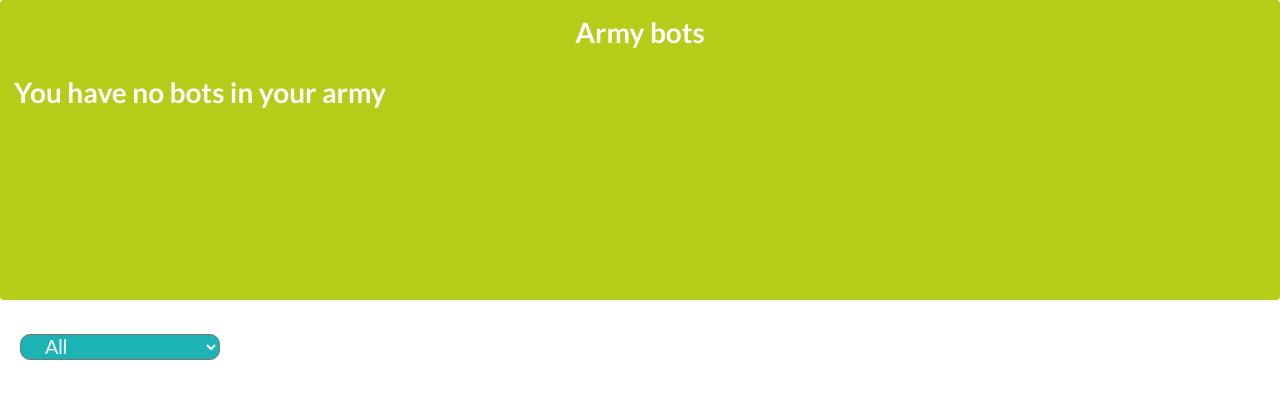
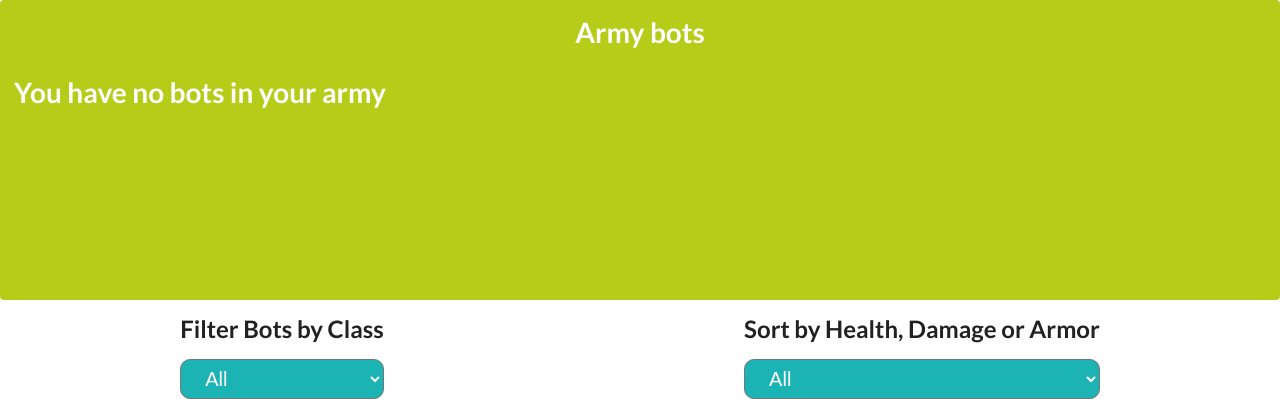
Before and after one commit to Donvine254/Intergalactic-bot-battr, a React app: page / in a window 1280 px wide. Shown: the top 411 px of the page. Built offline with nearby package versions, Linux system fonts and the light colour scheme; some packages are replaced by stand-ins of ours; data requests are answered from the project's data file.

Commit message:
updated sorting by health, damage and armor

```diff
--- a/src/components/Botspage.js
+++ b/src/components/Botspage.js
@@ -15,6 +15,7 @@ const BotsPage = () => {
   const [swarm, setSwarm] = useState([]);
   const [displayedBots, setDisplayedBots] = useState([]);
   const [selectedCategory, setSelectedCategory] = useState("All");
+  const [selectedSort, setSelectedSort] = useState("All");
 
   useEffect(() => {
     const fetchBots = async () => {
@@ -30,11 +31,13 @@ const BotsPage = () => {
 
     fetchBots();
   }, []);
- //prevent enlisting a bot twice or adding bots of the same class
+  //prevent enlisting a bot twice or adding bots of the same class
 
   const enlistBot = (bot) => {
     const botClass = bot.bot_class;
-    const existingBotClass = swarm.find((botInSwarm) => botInSwarm.bot_class === botClass)
+    const existingBotClass = swarm.find(
+      (botInSwarm) => botInSwarm.bot_class === botClass
+    );
     if (!swarm.includes(bot) && !existingBotClass) {
       setSwarm((prevBots) => [...prevBots, bot]);
       setDisplayedBots(
@@ -84,7 +87,7 @@ const BotsPage = () => {
       }
     });
   };
- //function to discharge bots and delete them from backend
+  //function to discharge bots and delete them from backend
   function dischargeBot(id) {
     Swal.fire({
       title: "Are you sure?",
@@ -129,6 +132,32 @@ const BotsPage = () => {
 
     setDisplayedBots(filteredBots);
   }
+  //function to handle sorting bots by health, damage and armor
+  function handleSorting(event) {
+    const newSortCategory = event.target.value;
+    setSelectedSort(newSortCategory);
+
+    if (newSortCategory === "All") {
+      return true;
+    } else if (newSortCategory === "Health") {
+      const sortedBots = [...displayedBots].sort(
+        (botA, botB) => botB.health - botA.health
+      );
+      setDisplayedBots(sortedBots);
+    } else if (newSortCategory === "Damage") {
+      const sortedBots = [...displayedBots].sort(
+        (botA, botB) => botA.damage - botB.damage
+      );
+      setDisplayedBots(sortedBots);
+    } else if (newSortCategory === "Armor") {
+      const sortedBots = [...displayedBots].sort(
+        (botA, botB) => botB.armor - botA.armor
+      );
+      setDisplayedBots(sortedBots);
+    }
+
+    return false;
+  }
 
   return (
     <div>
@@ -140,6 +169,8 @@ const BotsPage = () => {
       <Filter
         selectedCategory={selectedCategory}
         onFilterChange={handleClassFilterChange}
+        selectedSort={selectedSort}
+        onSortChange={handleSorting}
       />
       <BotCollection
         bots={displayedBots}
--- a/src/components/Filter.jsx
+++ b/src/components/Filter.jsx
@@ -9,15 +9,31 @@ const allClasses = [
     "Captain",
   ];
 
-function Filter({selectedCategory, onFilterChange}) {
+function Filter({selectedCategory, onFilterChange, selectedSort, onSortChange}) {
   return (
+    <div className='filter-container'>
+      <div className='filter'>
+        <h2>Filter Bots by Class</h2>
         <select value={selectedCategory} onChange={(event)=>onFilterChange(event)}>
     {allClasses.map((category) => (
       <option key={category} value={category}>
         {category}
       </option>
     ))}
+
   </select>
+  </div>
+  <div className='sort' >
+        <h2>Sort by Health, Damage or Armor</h2>
+        <select value={selectedSort} onChange={(e)=>onSortChange(e)}>
+            <option value="All">All</option>
+            <option value="Health">Health</option>
+            <option value="Damage">Damage</option>
+            <option value="Armor">Armor</option>
+        </select>
+    </div>
+
+  </div>
 
   )
 }
--- a/src/index.css
+++ b/src/index.css
@@ -50,12 +50,23 @@ body {
   color: #61dafb;
 }
 select {
-  margin: 20px;
   padding: 0 20px; ;
   background-color: rgb(27, 179, 179);
   color:white;
-  min-width: 200px;
+  width:100%;
   height: max-content;
+  min-height: 40px;
   font-size:20px;
   border-radius: 10px;
+
 }
+.filter-container{
+  display:flex;
+  align-items: center;
+  justify-content: space-around;
+}
+.filter, .sort{
+  display:inline-block;
+  margin:0;
+  padding:0;
+}
```
